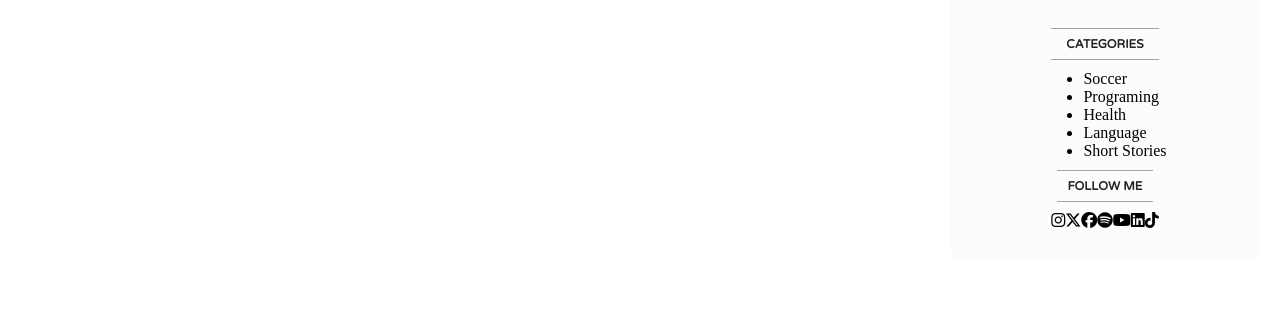
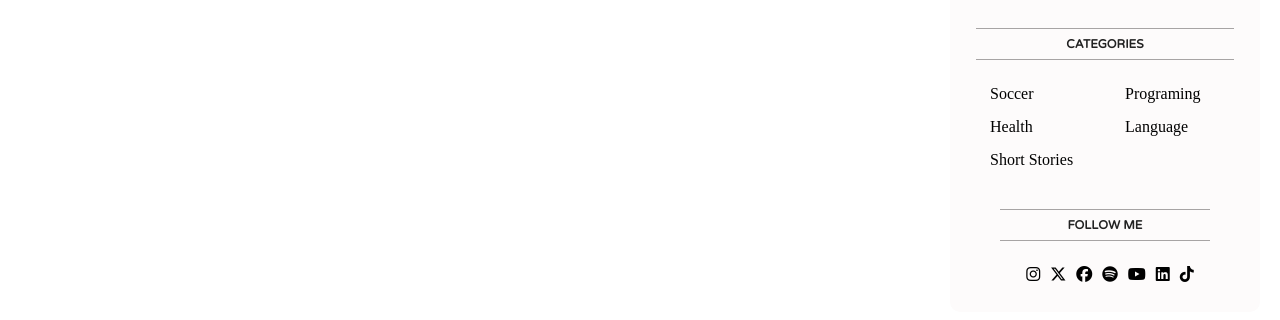
Before and after one commit to Ike-Addy/my-first-blog-site, a React (Create React App) app: page / in a window 1280 px wide. Shown: the part 992-1312 px from the top of the page. Before the commit the page ends 1272 px from the top, so only its background shows below. Built offline with nearby package versions, Linux system fonts and the light colour scheme.

Commit message:
Finished styling for sidebar Next is to do styling for posts

```diff
--- a/src/sidebar/sidebar.css
+++ b/src/sidebar/sidebar.css
@@ -38,3 +38,28 @@
 .sidebarItem > p {
     padding: 30px;
 }
+
+.sidebarList {
+    list-style: none;
+    margin-bottom: 30px;
+}
+
+.sidebarListItem {
+    display: inline-block;
+    width: 50%;
+    margin-top: 15px;
+    cursor: pointer;
+}
+
+.sidebarSocial {
+    margin-top: 15px;
+    width: 250px;
+    display: flex;
+    align-items: center;
+    justify-content: center;
+}
+
+.sidebarIcon {
+    font-size: 16px;
+    margin-left: 10px;
+}
```
